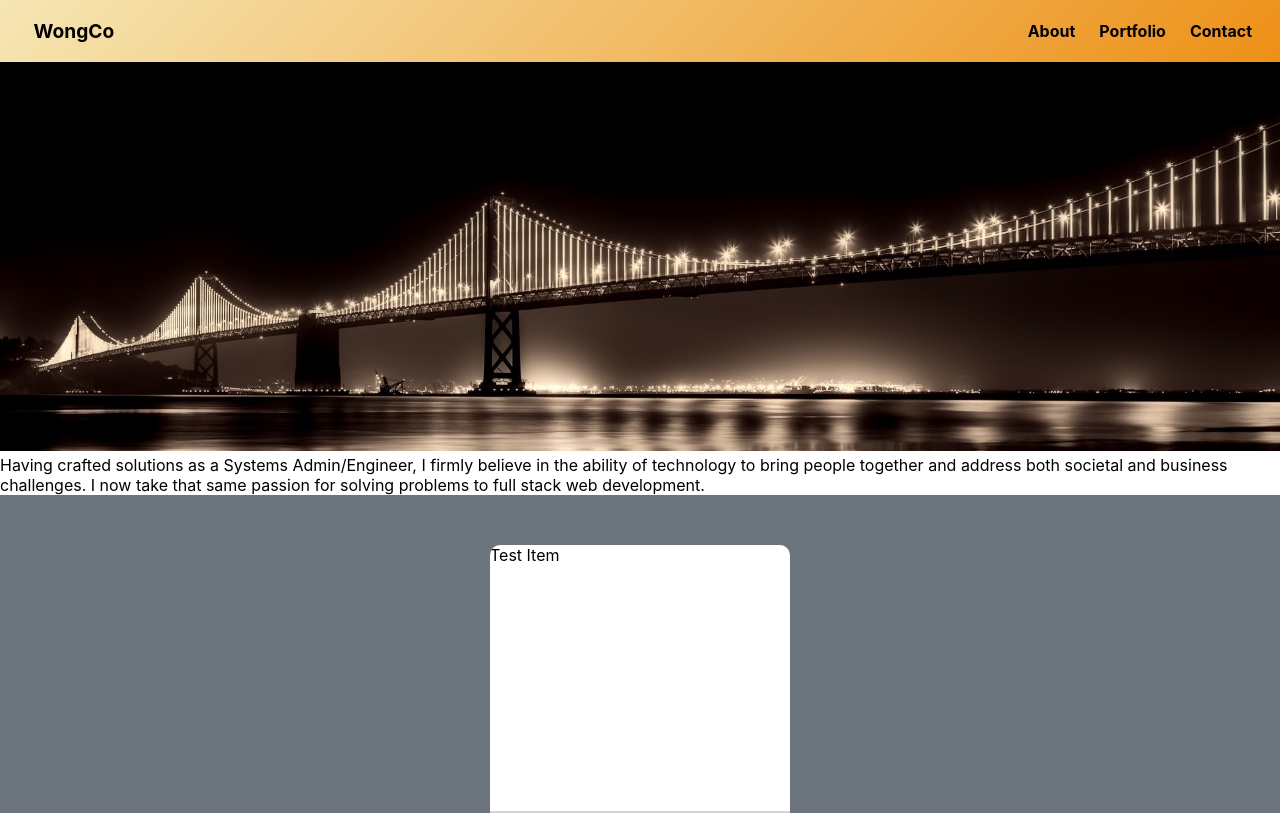
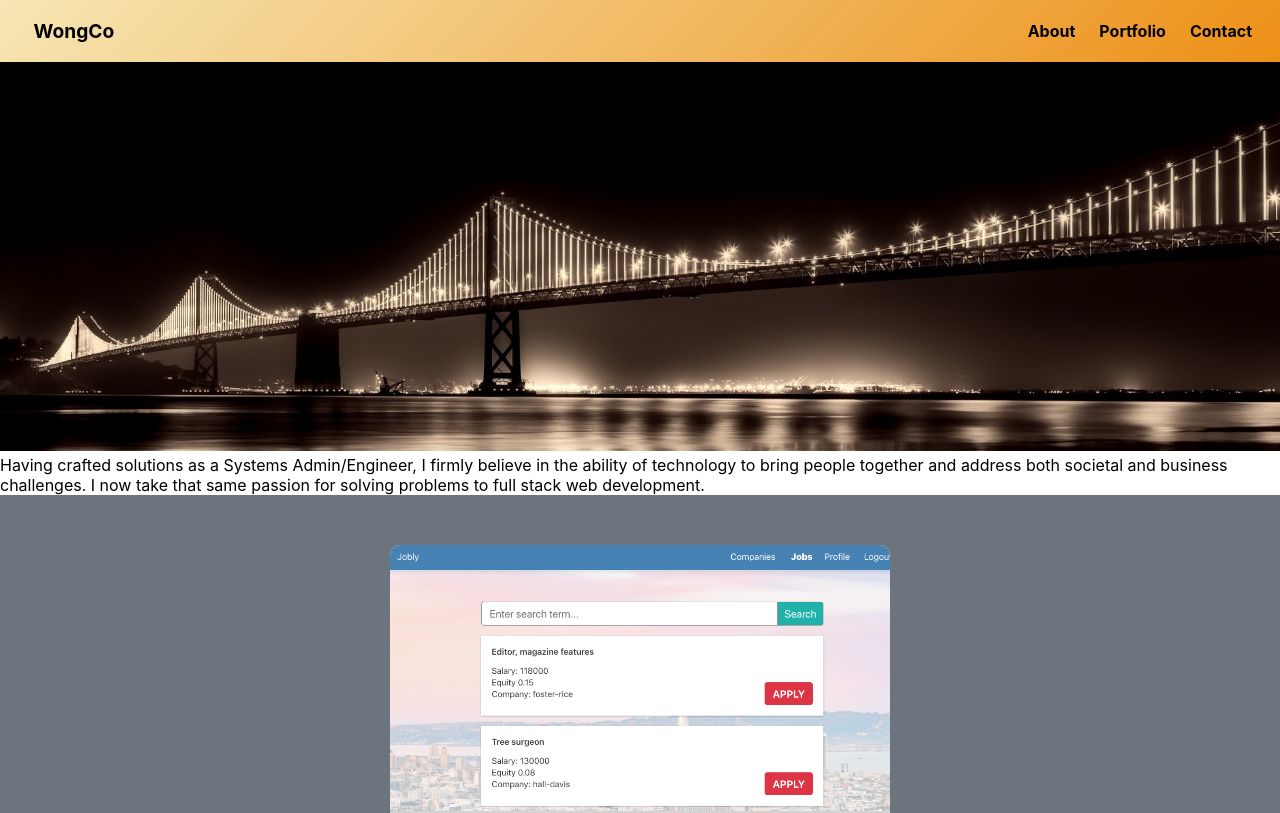
Before and after one commit to wongco/wongco-react-ts, a React (Create React App) app: page / in a window 1280 px wide. Shown: the top 813 px of the page. Built offline with nearby package versions, Linux system fonts and the light colour scheme.

Commit message:
adjust css for resizing portfolio image

```diff
--- a/src/components/atoms/PortfolioItem/index.tsx
+++ b/src/components/atoms/PortfolioItem/index.tsx
@@ -3,14 +3,13 @@ import { faLink } from '@fortawesome/free-solid-svg-icons';
 import { FontAwesomeIcon } from '@fortawesome/react-fontawesome';
 import React, { PureComponent } from 'react';
 import styled from 'styled-components';
-import { string } from 'prop-types';
 
 const StyledPortfolioItem = styled.div`
   display: flex;
   flex-direction: column;
   justify-content: space-between;
   height: 300px;
-  width: 300px;
+  width: 500px;
   border-radius: 10px;
   background-color: white;
   overflow: hidden;
@@ -22,6 +21,16 @@ const StyledDetailsContainer = styled.div`
   justify-content: center;
   height: 2em;
   border-top: 2px solid lightgray;
+`;
+
+const StyledImgContainer = styled.div`
+  height: 100%;
+  width: 100%;
+  overflow: hidden;
+`;
+
+const StyledImg = styled.img`
+  height: 100%;
 `;
 
 const StyledLink = styled.a`
@@ -57,17 +66,21 @@ const StyledText = styled.div`
 
 class PortfolioItem extends PureComponent<PortfolioItemProps> {
   public render() {
+    const { preview, title, link, githubLink } = this.props;
     return (
       <StyledPortfolioItem>
-        <div>{this.props.name}</div>
+        {/* <div>{title}</div> */}
+        <StyledImgContainer>
+          <StyledImg src={preview} />
+        </StyledImgContainer>
         <StyledDetailsContainer>
-          <StyledLink href={this.props.link}>
+          <StyledLink href={link}>
             <StyledDetailsTab>
               <FontAwesomeIcon icon={faLink} size={'1x'} style={{ padding: '0 10px' }} />
               <StyledText>Link</StyledText>
             </StyledDetailsTab>
           </StyledLink>
-          <StyledLink href={this.props.githubLink}>
+          <StyledLink href={githubLink}>
             <StyledLastDetailTab>
               <FontAwesomeIcon icon={faGithub} size={'1x'} style={{ padding: '0 10px' }} />
               <StyledText>Github</StyledText>
@@ -80,21 +93,10 @@ class PortfolioItem extends PureComponent<PortfolioItemProps> {
 }
 
 interface PortfolioItemProps {
-  name: string;
+  title: string;
   link: string;
   githubLink: string;
-}
-
-{
-  /* <PortfolioItem>
-<div>Meme Generator</div>	        <div>Img Stuff</div>
-  <StyledDetailsContainer>
-    <StyledDetailsTab>Link</StyledDetailsTab>
-    <StyledDetailsTab>Github</StyledDetailsTab>
-    <StyledLastDetailTab>About</StyledLastDetailTab>
-  </StyledDetailsContainer>
-</PortfolioItem>
-<PortfolioItem>Meme Generator</PortfolioItem> */
+  preview: any;
 }
 
 export default PortfolioItem;
--- a/src/components/organisms/Portfolio/index.tsx
+++ b/src/components/organisms/Portfolio/index.tsx
@@ -1,6 +1,7 @@
 import React from 'react';
 import styled from 'styled-components';
 import PortfolioItem from '../../atoms/PortfolioItem';
+import preview_jobly from '../../../pics/jobly01.png';
 
 const StyledPortfolioContainer = styled.div`
   display: flex;
@@ -44,7 +45,12 @@ const StyledLastDetailTab = styled(StyledDetailsTab)`
 const Portfolio = () => {
   return (
     <StyledPortfolioContainer id="portfolio">
-      <PortfolioItem name="Test Item" link={'linktest'} githubLink={'githublink'} />
+      <PortfolioItem
+        title="Jobly"
+        preview={preview_jobly}
+        link={'linktest'}
+        githubLink={'githublink'}
+      />
       {/* <PortfolioItem>Meme Generator</PortfolioItem>
       <PortfolioItem>Hack or Snooze</PortfolioItem>
       <PortfolioItem>Jobly</PortfolioItem>
```
